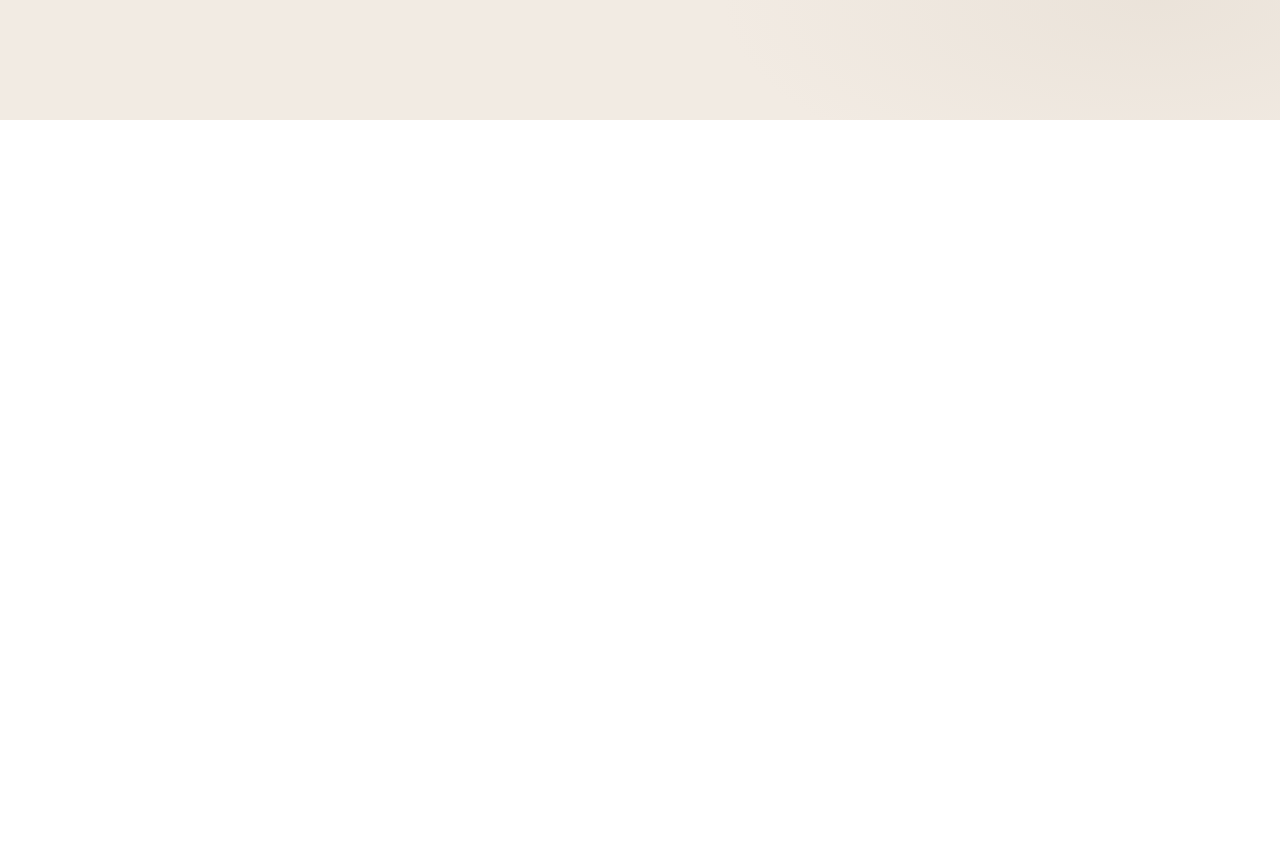
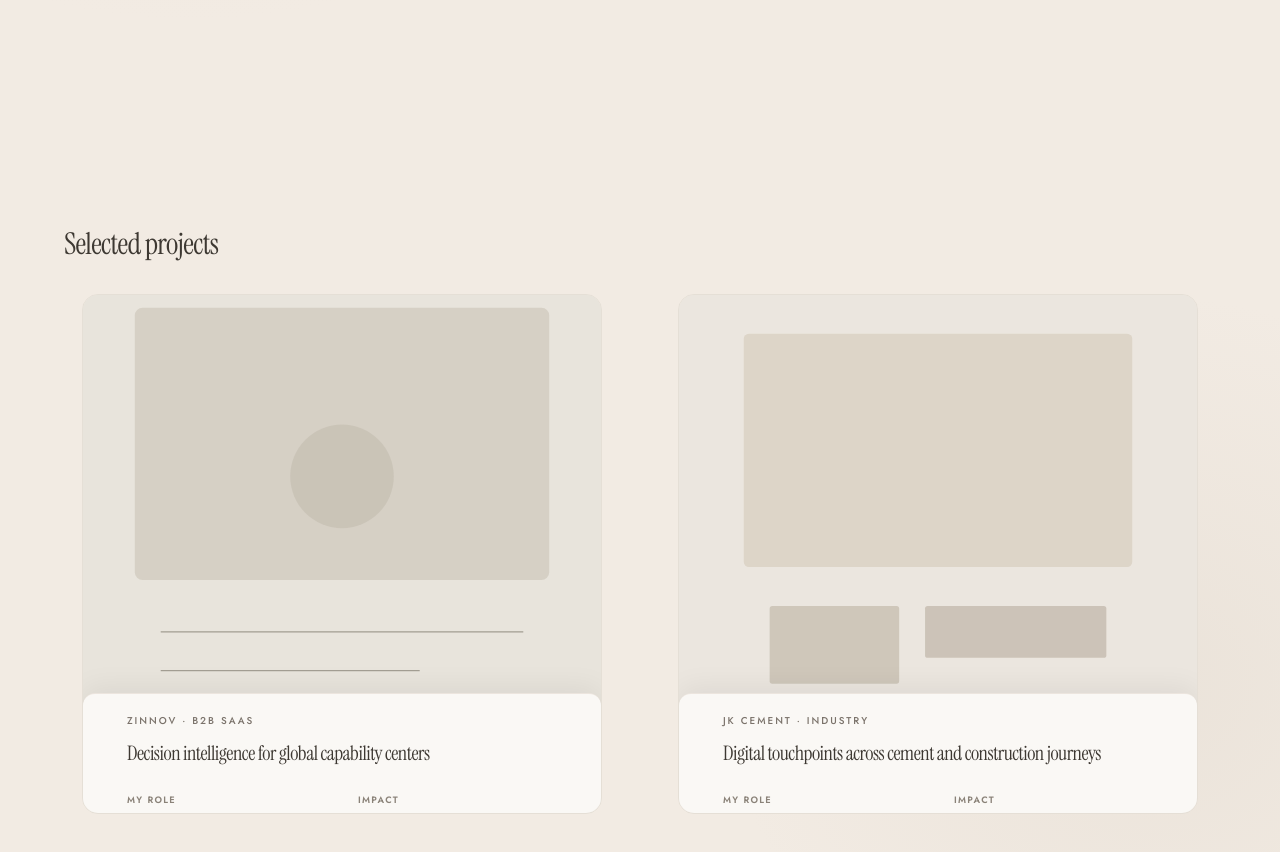
Before and after one commit to uxsneha26/zinnov-case-study, a Next.js app: page / in a window 1280 px wide. Shown: the part 680-1532 px from the top of the page. Before the commit the page ends 800 px from the top, so only its background shows below. Built offline with nearby package versions, Linux system fonts and the light colour scheme.

Commit message:
Projects

```diff
--- a/app/page.tsx
+++ b/app/page.tsx
@@ -2,6 +2,7 @@
 
 import { useCallback, useState } from "react";
 import { Caveat, Crimson_Text, Jost, Instrument_Serif } from "next/font/google";
+import { SelectedProjectsSection } from "@/components/selected-projects/SelectedProjectsSection";
 
   const handwrittenFont = Caveat({
     subsets: ["latin"],
@@ -125,8 +126,8 @@ function InteractivePortrait() {
             transform: "translate(-50%, -50%)",
           }}
         >
-          <div className="flex h-28 w-28 scale-75 items-center justify-center rounded-full bg-[#f4c7c3] text-center text-xs text-neutral-800 transition-transform duration-300 ease-out group-hover:scale-100">
-            Glad you&apos;re here
+          <div className="pointer-events-none flex items-center justify-center rounded-full bg-[#f4c7c3] px-4 py-2 text-[16px] tracking-[0.04em] text-center text-xs text-neutral-800 transition-transform duration-300 ease-out group-hover:scale-100">
+            Glad you're here
           </div>
         </div>
       </div>
@@ -136,7 +137,7 @@ function InteractivePortrait() {
 
 export default function Home() {
   return (
-    <main className="min-h-screen bg-[#f2ebe3] bg-[radial-gradient(ellipse_85%_65%_at_15%_10%,rgba(232,223,212,0.55)_0%,transparent_52%),radial-gradient(ellipse_70%_50%_at_90%_85%,rgba(221,212,200,0.35)_0%,transparent_48%)]">
+    <main className="bg-[#f2ebe3] bg-[radial-gradient(ellipse_85%_65%_at_15%_10%,rgba(232,223,212,0.55)_0%,transparent_52%),radial-gradient(ellipse_70%_50%_at_90%_85%,rgba(221,212,200,0.35)_0%,transparent_48%)]">
       <div className="relative z-10 mx-auto flex min-h-screen max-w-6xl flex-col items-start justify-center gap-20 px-6 py-24 md:flex-row md:items-start md:justify-center md:py-32">
       <InteractivePortrait />
 
@@ -179,6 +180,8 @@ export default function Home() {
           </div>
         </div>
       </div>
+
+      <SelectedProjectsSection />
     </main>
   );
 }
--- /dev/null
+++ b/components/selected-projects/SelectedProjectCard.tsx
@@ -0,0 +1,158 @@
+"use client";
+
+import { useCallback, useEffect, useRef, useState } from "react";
+import type { SelectedProject } from "@/data/selectedProjects";
+import { bodySerif, instrumentSerif, labelSans } from "@/lib/fonts";
+
+type Props = {
+  project: SelectedProject;
+};
+
+const CTA_LABEL = "View case study";
+
+export function SelectedProjectCard({ project }: Props) {
+  const rootRef = useRef<HTMLDivElement>(null);
+  const [active, setActive] = useState(false);
+  const target = useRef({ x: 0, y: 0 });
+  const smooth = useRef({ x: 0, y: 0 });
+  const [pointer, setPointer] = useState({ x: 0, y: 0 });
+  const frameRef = useRef<number | null>(null);
+
+  const stop = useCallback(() => {
+    if (frameRef.current != null) {
+      cancelAnimationFrame(frameRef.current);
+      frameRef.current = null;
+    }
+  }, []);
+
+  useEffect(() => {
+    if (!active) {
+      stop();
+      return;
+    }
+    const loop = () => {
+      smooth.current.x += (target.current.x - smooth.current.x) * 0.18;
+      smooth.current.y += (target.current.y - smooth.current.y) * 0.18;
+      setPointer({ x: smooth.current.x, y: smooth.current.y });
+      frameRef.current = requestAnimationFrame(loop);
+    };
+    frameRef.current = requestAnimationFrame(loop);
+    return stop;
+  }, [active, stop]);
+
+  const handleMove = useCallback((e: React.MouseEvent) => {
+    target.current = { x: e.clientX, y: e.clientY };
+  }, []);
+
+  const handleEnter = useCallback(() => {
+    const el = rootRef.current;
+    if (!el) return;
+    const r = el.getBoundingClientRect();
+    const cx = r.left + r.width / 2;
+    const cy = r.top + r.height / 2;
+    target.current = { x: cx, y: cy };
+    smooth.current = { x: cx, y: cy };
+    setPointer({ x: cx, y: cy });
+    setActive(true);
+  }, []);
+
+  const handleLeave = useCallback(() => {
+    setActive(false);
+  }, []);
+
+  return (
+    <div
+      ref={rootRef}
+      role="article"
+      className="group relative mx-auto h-[520px] w-full max-w-[520px] cursor-none overflow-hidden rounded-2xl border border-[#e5dfd6]"
+      onMouseEnter={handleEnter}
+      onMouseMove={handleMove}
+      onMouseLeave={handleLeave}
+    >
+      {/* Full-bleed thumbnail — fixed in card; text panel overlaps upward on hover */}
+      <div className="absolute inset-0 z-0">
+        <img
+          src={project.image}
+          alt={project.title}
+          className="h-full w-full object-cover"
+        />
+      </div>
+
+      {/* Text block: grows upward over image; card outer size never changes */}
+      <div
+        className="absolute bottom-0 left-0 z-10 w-full overflow-hidden rounded-t-xl border-t border-[#ebe4dc]/90 bg-[#faf8f5] px-4 pb-4 pt-4 shadow-[0_-6px_28px_rgba(0,0,0,0.06)] transition-all duration-300 ease-out h-[120px] group-hover:h-[240px] group-hover:shadow-[0_-12px_40px_rgba(0,0,0,0.09)] md:px-5 md:pt-5 md:pb-5"
+      >
+        <div className="mx-auto flex max-w-[90%] flex-col space-y-2 transition-all duration-300 ease-out group-hover:space-y-3">
+          <p
+            className={`${labelSans.className} text-[0.62rem] font-medium uppercase tracking-[0.2em] text-[#7a726a]`}
+          >
+            {project.eyebrow}
+          </p>
+          <h3
+            className={`${instrumentSerif.className} line-clamp-2 text-balance text-lg font-normal leading-relaxed tracking-tight text-[#3d3832] group-hover:line-clamp-none md:text-xl`}
+          >
+            {project.title}
+          </h3>
+
+          {/* Reveal on hover: expand max-height + opacity (no scrollbars) */}
+          {project.layout === "two-column" && (
+  <div className="mt-4 grid grid-cols-2 gap-x-8 gap-y-3 max-w-[520px]">
+
+    {/* ROLE */}
+    <div>
+      <p
+        className={`${labelSans.className} mb-1 text-[0.58rem] font-semibold uppercase tracking-[0.14em] text-[#8a8278]`}
+      >
+        My role
+      </p>
+
+      <div className="space-y-1">
+        {project.role.map((line) => (
+          <p
+            key={line}
+            className={`${bodySerif.className} text-[0.8125rem] leading-relaxed text-[#5c564c]`}
+          >
+            {line}
+          </p>
+        ))}
+      </div>
+    </div>
+
+    {/* IMPACT */}
+    <div>
+      <p
+        className={`${labelSans.className} mb-1 text-[0.58rem] font-semibold uppercase tracking-[0.14em] text-[#8a8278]`}
+      >
+        Impact
+      </p>
+
+      <p
+        className={`${bodySerif.className} text-[0.8125rem] leading-relaxed text-[#5c564c]`}
+      >
+        {project.impact}
+      </p>
+    </div>
+
+  </div>
+)}
+        </div>
+      </div>
+
+      <div
+        className={`pointer-events-none fixed z-[200] transition-opacity duration-200 ease-out ${
+          active ? "opacity-100" : "opacity-0"
+        }`}
+        style={{
+          left: pointer.x,
+          top: pointer.y,
+          transform: "translate(-50%, -50%)",
+        }}
+        aria-hidden
+      >
+        <div className="pointer-events-none flex items-center justify-center rounded-full bg-[#F3E8DF] px-4 py-2 text-[16px] tracking-[0.04em] text-[#3d372f] shadow-sm whitespace-nowrap">
+  {CTA_LABEL}
+</div>
+      </div>
+    </div>
+  );
+}
--- /dev/null
+++ b/components/selected-projects/SelectedProjectsSection.tsx
@@ -0,0 +1,26 @@
+import { projects } from "@/data/selectedProjects";
+import { instrumentSerif } from "@/lib/fonts";
+import { SelectedProjectCard } from "./SelectedProjectCard";
+
+export function SelectedProjectsSection() {
+  return (
+    <section
+      className="flex h-[100svh] min-h-0 flex-col justify-center bg-transparent px-6 py-8"
+      aria-labelledby="selected-projects-title"
+    >
+      <div className="mx-auto w-full max-w-6xl">
+        <h2
+          id="selected-projects-title"
+          className={`${instrumentSerif.className} mb-6 text-balance text-2xl font-normal tracking-tight text-[#3d3832] md:mb-8 md:text-3xl`}
+        >
+          Selected projects
+        </h2>
+        <div className="grid grid-cols-1 gap-8 md:grid-cols-2 md:gap-10">
+          {projects.map((project) => (
+            <SelectedProjectCard key={project.id} project={project} />
+          ))}
+        </div>
+      </div>
+    </section>
+  );
+}
--- /dev/null
+++ b/data/selectedProjects.ts
@@ -0,0 +1,45 @@
+export type SelectedProject = {
+  id: string;
+  title: string;
+  eyebrow: string;
+  description: string;
+  role: string[];
+  impact: string;
+  image: string;
+  layout?: "two-column";
+};
+
+export const projects: SelectedProject[] = [
+  {
+    id: "zinnov",
+    layout: "two-column",
+    eyebrow: "ZINNOV · B2B SAAS",
+    title: "Decision intelligence for global capability centers",
+    description:
+      "End-to-end UX for a research and insights platform—structuring discovery, peer learning, and report workflows so leaders move from data to confident decisions.",
+    role: [
+      "UX design & product strategy",
+      "Research synthesis & journey mapping",
+      "Design system & UI for customer and admin surfaces",
+    ],
+    impact:
+      "Clearer pathways from search to validation; reduced cognitive load in reporting and coordination.",
+    image: "/projects/zinnov-cover.svg",
+  },
+  {
+    id: "jk-cement",
+    layout: "two-column",
+    eyebrow: "JK CEMENT · INDUSTRY",
+    title: "Digital touchpoints across cement and construction journeys",
+    description:
+      "Editorial and product surfaces that connect brand narrative with practical tools—dealer flows, discovery, and storytelling in one calm system.",
+    role: [
+      "Experience design for web and campaign modules",
+      "Content hierarchy and component patterns",
+      "Collaboration with brand and engineering",
+    ],
+    impact:
+      "More consistent storytelling at scale; clearer paths for dealers and end users.",
+    image: "/projects/jk-cement-cover.svg",
+  },
+];
--- /dev/null
+++ b/lib/fonts.ts
@@ -0,0 +1,16 @@
+import { Crimson_Text, Instrument_Serif, Jost } from "next/font/google";
+
+export const instrumentSerif = Instrument_Serif({
+  subsets: ["latin"],
+  weight: ["400"],
+});
+
+export const bodySerif = Crimson_Text({
+  subsets: ["latin"],
+  weight: ["400", "600"],
+});
+
+export const labelSans = Jost({
+  subsets: ["latin"],
+  weight: ["500", "600"],
+});
```
Also changed, not shown: public/projects/jk-cement-cover.svg (added), public/projects/zinnov-cover.svg (added).
